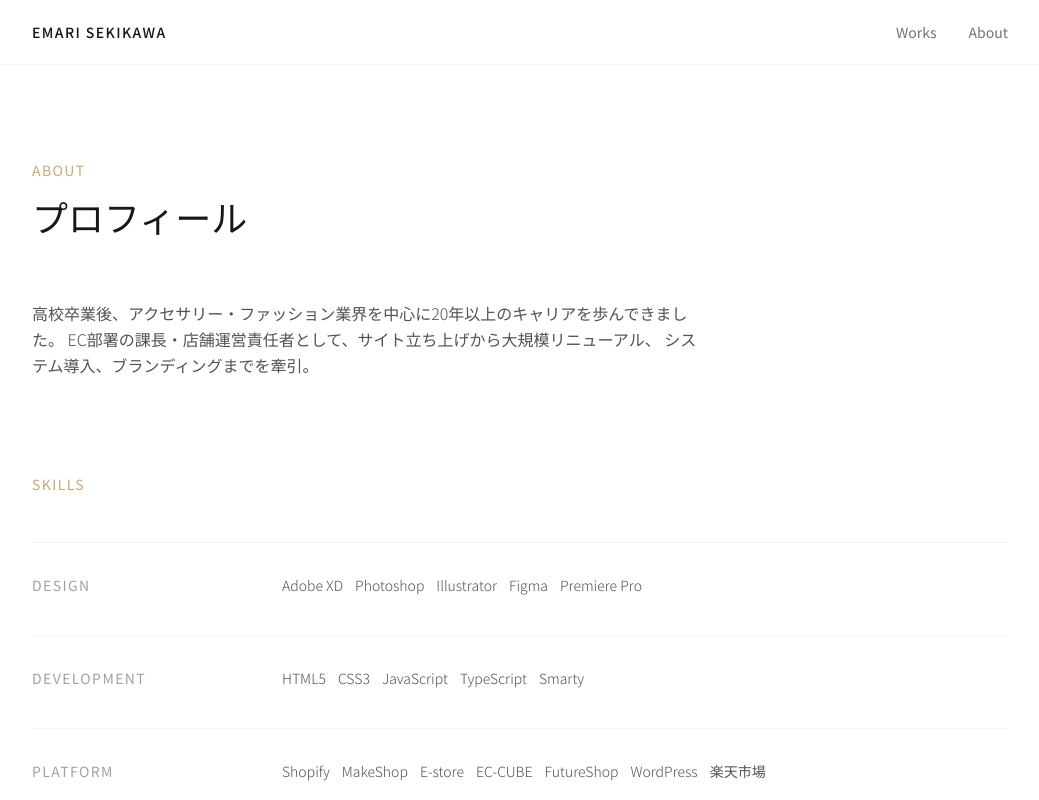
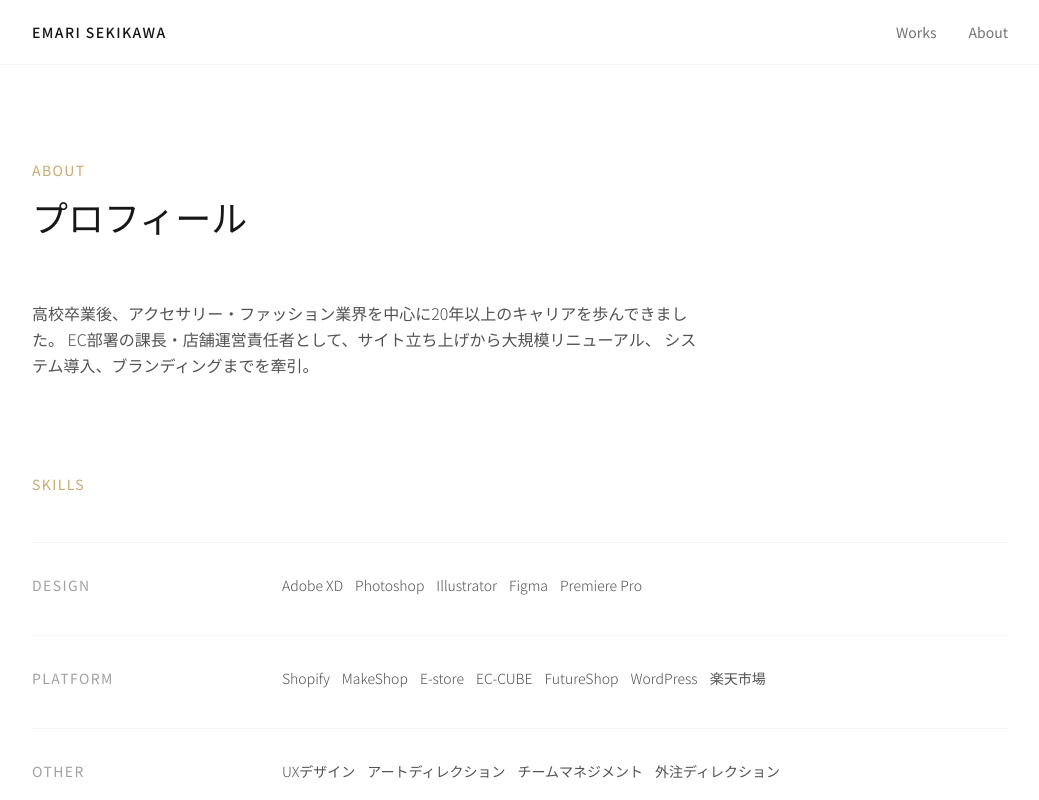
Before and after one commit to es1111101110/portfolio, a Next.js app: page /about in a window 1280 px wide. Shown: the top 800 px of the page, without its empty margins (120-1159 px from the left). Built offline with nearby package versions, Linux system fonts and the light colour scheme.

Commit message:
update about page

```diff
--- a/app/about/page.tsx
+++ b/app/about/page.tsx
@@ -5,10 +5,10 @@ const skills = [
         category: "Design",
         items: ["Adobe XD", "Photoshop", "Illustrator", "Figma", "Premiere Pro"],
     },
-    {
-        category: "Development",
-        items: ["HTML5", "CSS3", "JavaScript", "TypeScript", "Smarty"],
-    },
+    // {
+    //     category: "Development",
+    //     items: ["HTML5", "CSS3","JavaScript","Typescript","Smarty"],
+    // },
     {
         category: "Platform",
         items: ["Shopify", "MakeShop", "E-store", "EC-CUBE", "FutureShop", "WordPress", "楽天市場"],
```
